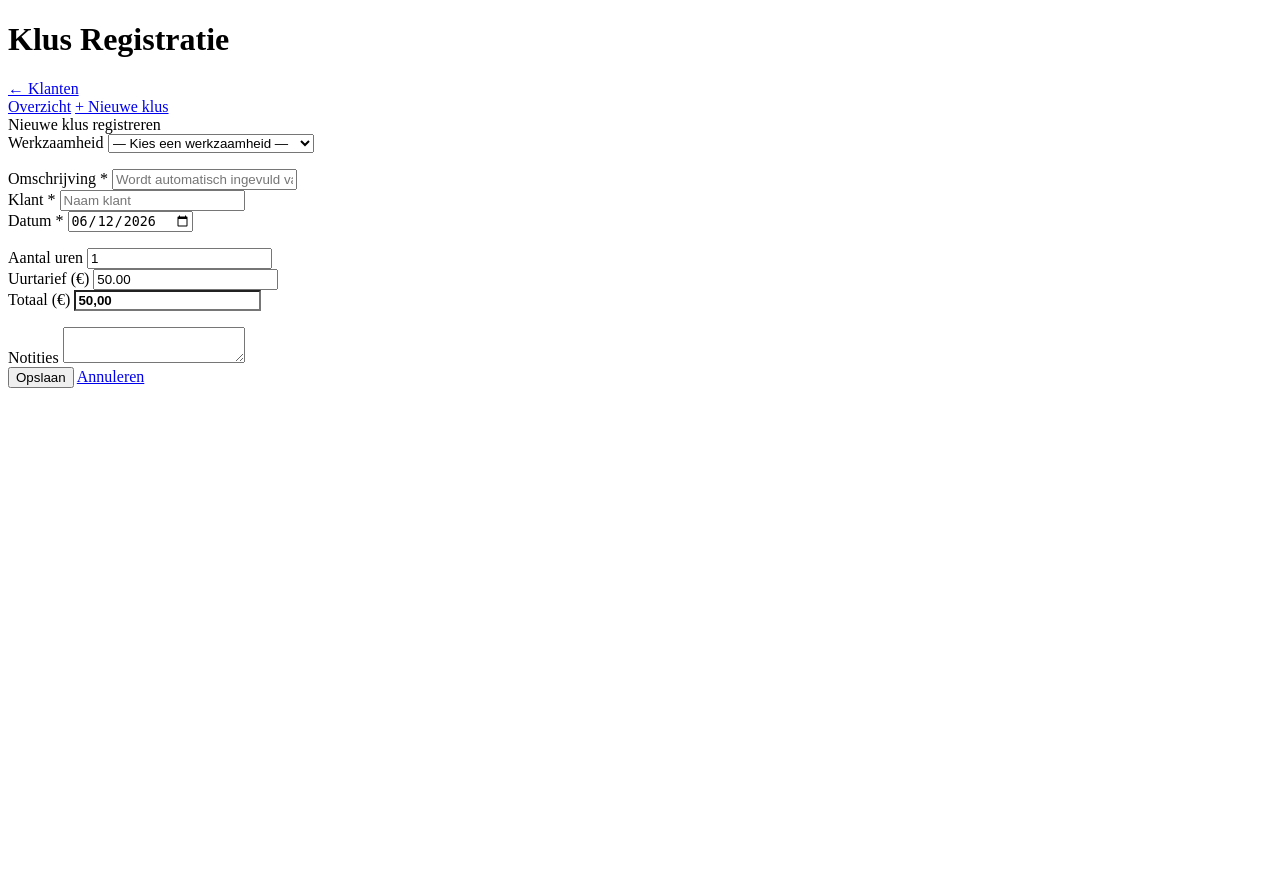
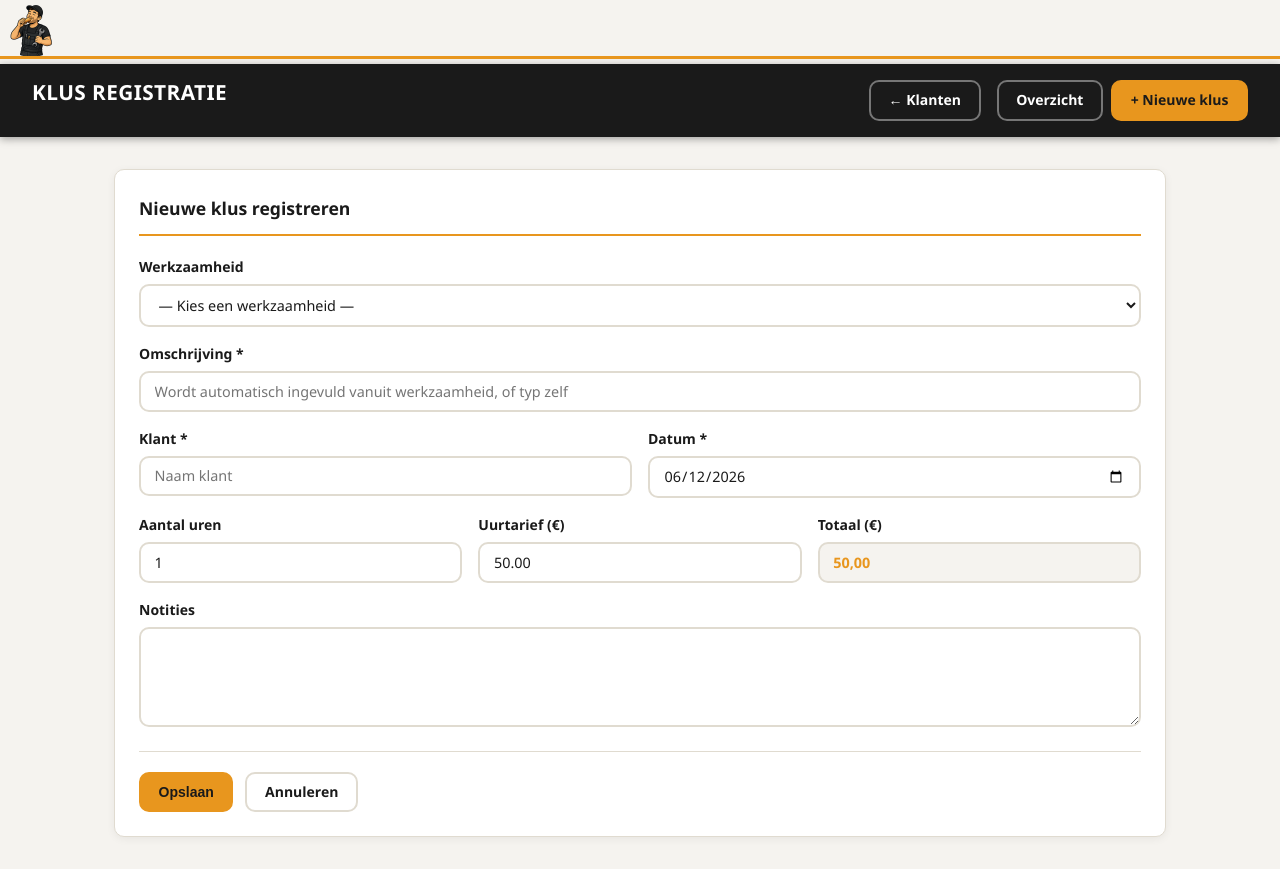
Before and after one commit to loestwolde/Klusjes-man, a PHP site: page /register_klus.php?actie=nieuw in a window 1280 px wide. Before the commit the page ends 388 px from the top, so only its background shows below. Run offline with PHP 8.4, Linux system fonts and the light colour scheme.

Commit message:
css gemaakt en logo achtergrond weg gehaald

```diff
--- a/public/delete.php
+++ b/public/delete.php
@@ -1,3 +1,6 @@
+<link rel="stylesheet" href="../style/style.css">
+<img src="../images/logoKlusjesman.png" alt="Klusjesman Logo" class="logo">
+
 <?php
 include("../src/customer.php");
 
--- a/public/detail.php
+++ b/public/detail.php
@@ -1,3 +1,6 @@
+<link rel="stylesheet" href="../style/style.css">
+<img src="../images/logoKlusjesman.png" alt="Klusjesman Logo" class="logo">
+
 <?php
 include("../src/customer.php");
 
--- a/public/register_klus.php
+++ b/public/register_klus.php
@@ -1,3 +1,6 @@
+<link rel="stylesheet" href="../style/style.css">
+<img src="../images/logoKlusjesman.png" alt="Klusjesman Logo" class="logo">
+
 <?php
 // ============================================================
 //  Configuratie
--- a/public/toevoegen.php
+++ b/public/toevoegen.php
@@ -1,3 +1,6 @@
+<link rel="stylesheet" href="../style/style.css">
+<img src="../images/logoKlusjesman.png" alt="Klusjesman Logo" class="logo">
+
 <?php
 include("../src/customer.php");
 
--- a/public/update.php
+++ b/public/update.php
@@ -1,3 +1,7 @@
+
+<link rel="stylesheet" href="../style/style.css">
+<img src="../images/logoKlusjesman.png" alt="Klusjesman Logo" class="logo">
+
 <?php
 include("../src/customer.php");
 
--- /dev/null
+++ b/style/style.css
@@ -0,0 +1,473 @@
+
+:root {
+    --primary:    #E8961E;
+    --primary-h:  #c97d10;
+    --dark:       #1a1a1a;
+    --dark-soft:  #2c2c2c;
+    --danger:     #dc2626;
+    --danger-h:   #b91c1c;
+    --bg:         #f5f3ef;
+    --card-bg:    #ffffff;
+    --border:     #e0dbd0;
+    --text:       #1a1a1a;
+    --muted:      #7a6f5e;
+    --radius:     10px;
+}
+
+
+*, *::before, *::after {
+    box-sizing: border-box;
+    margin: 0;
+    padding: 0;
+}
+
+body {
+    font-family: 'Segoe UI', Arial, sans-serif;
+    font-size: 15px;
+    line-height: 1.6;
+    background-color: var(--bg);
+    color: var(--text);
+}
+
+
+.logo {
+    display: block;
+    height: 64px;
+}
+
+header {
+    background-color: var(--dark);
+    padding: 0.75rem 2rem;
+    display: flex;
+    align-items: center;
+    justify-content: space-between;
+    gap: 1rem;
+    flex-wrap: wrap;
+    box-shadow: 0 2px 8px rgba(0,0,0,0.35);
+}
+
+header h1 {
+    font-size: 1.3rem;
+    font-weight: 800;
+    color: #fff;
+    letter-spacing: 0.02em;
+    text-transform: uppercase;
+}
+
+header::after {
+    content: '';
+    display: block;
+    position: absolute;
+    left: 0;
+    right: 0;
+    height: 3px;
+    background: var(--primary);
+    top: 56px;
+}
+
+nav {
+    display: flex;
+    gap: 0.5rem;
+    flex-wrap: wrap;
+    align-items: center;
+}
+
+main {
+    max-width: 1100px;
+    margin: 2rem auto;
+    padding: 0 1.5rem;
+}
+
+h1 {
+    font-size: 1.6rem;
+    font-weight: 800;
+    margin-bottom: 1rem;
+    color: var(--dark);
+}
+
+h2 {
+    font-size: 1.15rem;
+    font-weight: 700;
+    margin: 1.2rem 0 0.5rem;
+    color: var(--dark);
+    padding-bottom: 0.4rem;
+    border-bottom: 2px solid var(--primary);
+    display: inline-block;
+}
+
+p {
+    margin-bottom: 0.5rem;
+}
+
+a {
+    color: var(--primary);
+    text-decoration: none;
+    font-weight: 500;
+}
+
+a:hover {
+    color: var(--primary-h);
+    text-decoration: underline;
+}
+
+.btn {
+    display: inline-flex;
+    align-items: center;
+    gap: 0.3rem;
+    padding: 0.45rem 1.1rem;
+    border-radius: var(--radius);
+    font-size: 0.875rem;
+    font-weight: 700;
+    cursor: pointer;
+    border: 2px solid transparent;
+    text-decoration: none;
+    transition: background 0.15s, color 0.15s, border-color 0.15s, transform 0.1s;
+}
+
+.btn:active {
+    transform: scale(0.97);
+}
+
+.btn-primary {
+    background-color: var(--primary);
+    color: var(--dark);
+    border-color: var(--primary);
+}
+
+.btn-primary:hover {
+    background-color: var(--primary-h);
+    border-color: var(--primary-h);
+    color: var(--dark);
+    text-decoration: none;
+}
+
+.btn-ghost {
+    background-color: transparent;
+    color: #fff;
+    border-color: rgba(255,255,255,0.4);
+}
+
+.btn-ghost:hover {
+    background-color: rgba(255,255,255,0.1);
+    color: #fff;
+    text-decoration: none;
+}
+
+main .btn-ghost {
+    color: var(--dark);
+    border-color: var(--border);
+}
+
+main .btn-ghost:hover {
+    background-color: var(--bg);
+    color: var(--dark);
+}
+
+.btn-danger {
+    background-color: var(--danger);
+    color: #fff;
+    border-color: var(--danger);
+}
+
+.btn-danger:hover {
+    background-color: var(--danger-h);
+    border-color: var(--danger-h);
+    color: #fff;
+    text-decoration: none;
+}
+
+.btn-sm {
+    padding: 0.25rem 0.65rem;
+    font-size: 0.8rem;
+}
+
+.alert {
+    padding: 0.8rem 1rem;
+    border-radius: var(--radius);
+    margin-bottom: 1.25rem;
+    font-weight: 600;
+    border-left: 4px solid transparent;
+}
+
+.alert-ok {
+    background-color: #fef9ec;
+    color: #7c5a00;
+    border-left-color: var(--primary);
+}
+
+.alert-err {
+    background-color: #fef2f2;
+    color: #991b1b;
+    border-left-color: var(--danger);
+}
+
+.stats {
+    display: flex;
+    gap: 1rem;
+    margin-bottom: 1.75rem;
+    flex-wrap: wrap;
+}
+
+.stat {
+    background-color: var(--dark);
+    border-radius: var(--radius);
+    padding: 1.1rem 1.6rem;
+    min-width: 170px;
+    position: relative;
+    overflow: hidden;
+    box-shadow: 0 3px 10px rgba(0,0,0,0.15);
+}
+
+.stat::before {
+    content: '';
+    position: absolute;
+    top: 0; left: 0; right: 0;
+    height: 3px;
+    background: var(--primary);
+}
+
+.stat .n {
+    font-size: 1.9rem;
+    font-weight: 800;
+    color: var(--primary);
+    line-height: 1.2;
+}
+
+.stat .l {
+    font-size: 0.82rem;
+    color: rgba(255,255,255,0.6);
+    margin-top: 0.2rem;
+    text-transform: uppercase;
+    letter-spacing: 0.05em;
+}
+
+.toolbar {
+    display: flex;
+    align-items: center;
+    gap: 0.6rem;
+    flex-wrap: wrap;
+    margin-bottom: 1rem;
+    background: var(--card-bg);
+    padding: 0.75rem 1rem;
+    border-radius: var(--radius);
+    border: 1px solid var(--border);
+}
+
+.toolbar form {
+    display: flex;
+    align-items: center;
+    gap: 0.5rem;
+    flex-wrap: wrap;
+    flex: 1;
+}
+
+.card {
+    background-color: var(--card-bg);
+    border: 1px solid var(--border);
+    border-radius: var(--radius);
+    padding: 1.5rem;
+    margin-bottom: 1.5rem;
+    box-shadow: 0 2px 8px rgba(0,0,0,0.06);
+}
+
+.card-title {
+    font-size: 1.1rem;
+    font-weight: 800;
+    margin-bottom: 1.25rem;
+    color: var(--dark);
+    padding-bottom: 0.75rem;
+    border-bottom: 2px solid var(--primary);
+    display: flex;
+    align-items: center;
+    gap: 0.5rem;
+}
+
+.twrap {
+    overflow-x: auto;
+    border-radius: var(--radius);
+}
+
+table {
+    width: 100%;
+    border-collapse: collapse;
+    font-size: 0.9rem;
+}
+
+table th {
+    background-color: var(--dark);
+    color: var(--primary);
+    font-size: 0.78rem;
+    font-weight: 800;
+    text-transform: uppercase;
+    letter-spacing: 0.06em;
+    padding: 0.75rem 0.9rem;
+    text-align: left;
+    white-space: nowrap;
+}
+
+table td {
+    padding: 0.65rem 0.9rem;
+    border-bottom: 1px solid var(--border);
+    color: var(--text);
+}
+
+table tbody tr {
+    transition: background 0.1s;
+}
+
+table tbody tr:hover {
+    background-color: #fdf6e7;
+}
+
+table tbody tr:last-child td {
+    border-bottom: none;
+}
+
+.badge {
+    display: inline-block;
+    background-color: #fef3d0;
+    color: #7c5a00;
+    border: 1px solid #f5d07a;
+    border-radius: 999px;
+    padding: 0.15rem 0.7rem;
+    font-size: 0.77rem;
+    font-weight: 700;
+    white-space: nowrap;
+    text-transform: uppercase;
+    letter-spacing: 0.03em;
+}
+
+.actions {
+    display: flex;
+    gap: 0.4rem;
+    flex-wrap: wrap;
+}
+
+label {
+    display: block;
+    font-size: 0.875rem;
+    font-weight: 700;
+    margin-bottom: 0.35rem;
+    color: var(--dark);
+}
+
+input[type="text"],
+input[type="email"],
+input[type="number"],
+input[type="date"],
+select,
+textarea {
+    width: 100%;
+    padding: 0.55rem 0.85rem;
+    border: 2px solid var(--border);
+    border-radius: var(--radius);
+    font-size: 0.9rem;
+    font-family: inherit;
+    color: var(--text);
+    background-color: var(--card-bg);
+    transition: border-color 0.15s, box-shadow 0.15s;
+}
+
+input:focus,
+select:focus,
+textarea:focus {
+    outline: none;
+    border-color: var(--primary);
+    box-shadow: 0 0 0 3px rgba(232, 150, 30, 0.2);
+}
+
+input[readonly] {
+    background-color: var(--bg);
+    cursor: default;
+}
+
+textarea {
+    min-height: 100px;
+    resize: vertical;
+}
+
+input[type="radio"] {
+    width: auto;
+    margin-right: 0.3rem;
+    accent-color: var(--primary);
+}
+
+input[type="submit"] {
+    display: inline-block;
+    padding: 0.55rem 1.4rem;
+    background-color: var(--primary);
+    color: var(--dark);
+    border: 2px solid var(--primary);
+    border-radius: var(--radius);
+    font-size: 0.9rem;
+    font-weight: 800;
+    cursor: pointer;
+    transition: background 0.15s;
+    font-family: inherit;
+}
+
+input[type="submit"]:hover {
+    background-color: var(--primary-h);
+    border-color: var(--primary-h);
+}
+
+.fg {
+    display: grid;
+    grid-template-columns: 1fr 1fr;
+    gap: 1rem;
+}
+
+.fg .full {
+    grid-column: 1 / -1;
+}
+
+.fg3 {
+    display: grid;
+    grid-template-columns: 1fr 1fr 1fr;
+    gap: 1rem;
+}
+
+.factions {
+    display: flex;
+    gap: 0.75rem;
+    margin-top: 1.5rem;
+    flex-wrap: wrap;
+    padding-top: 1.25rem;
+    border-top: 1px solid var(--border);
+}
+
+p[style*="color:red"] {
+    color: var(--danger) !important;
+    font-weight: 600;
+    background: #fef2f2;
+    padding: 0.6rem 0.9rem;
+    border-radius: var(--radius);
+    border-left: 4px solid var(--danger);
+}
+
+@media (max-width: 640px) {
+    header {
+        padding: 0.75rem 1rem;
+    }
+
+    main {
+        padding: 0 1rem;
+    }
+
+    .fg,
+    .fg3 {
+        grid-template-columns: 1fr;
+    }
+
+    .fg .full {
+        grid-column: 1;
+    }
+
+    .stats {
+        flex-direction: column;
+    }
+
+    .stat {
+        min-width: unset;
+    }
+}
```
Also changed, not shown: public/index.php (+13 -0 lines), images/logoKlusjesman.png (added).
